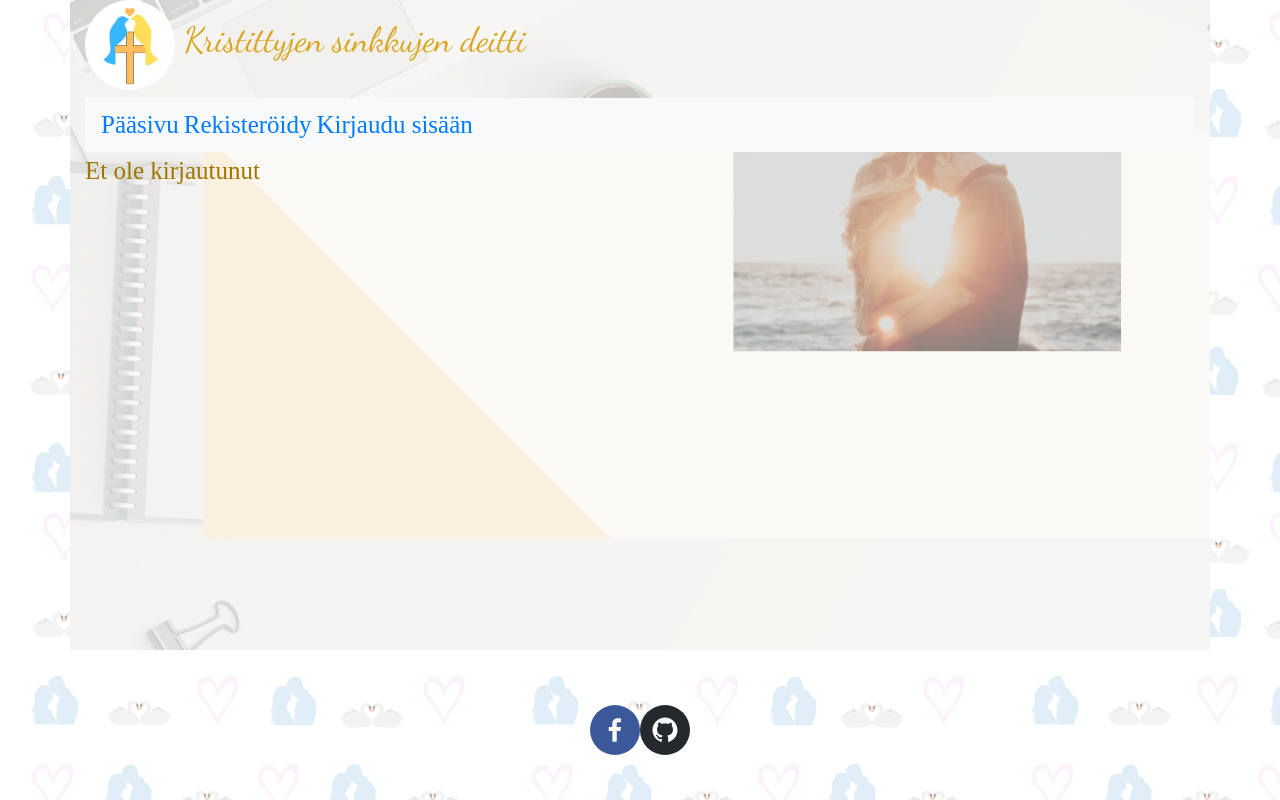
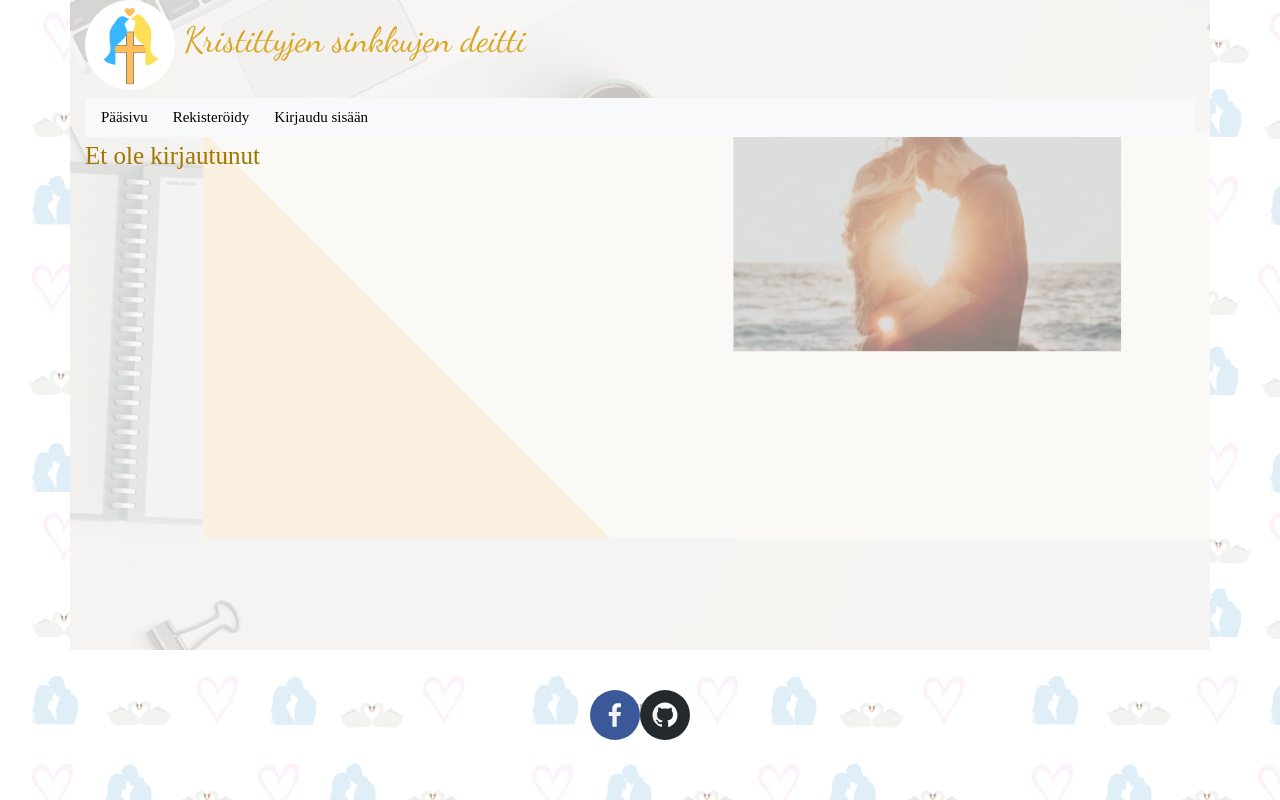
Before and after one commit to Ohtu-KSDeitti/frontend_ksd, a React (Create React App) app: page / in a window 1280 px wide. Built offline with nearby package versions, Linux system fonts and the light colour scheme; no server answers.

Commit message:
New shiny beautiful Navbar 2.0
Co-authored-by: nettivastaava <valtteri.andstrom@gmail.com>

```diff
--- a/src/components/templates/LoginForm.js
+++ b/src/components/templates/LoginForm.js
@@ -54,7 +54,7 @@ const LoginForm = ({ setLoggedUser, setToken }) => {
       <Notification message={notification} />
       <Form onSubmit={submit}>
         <Form.Group>
-          <Form.Label><b>Sähköposti</b></Form.Label>
+          <Form.Label>Sähköposti</Form.Label>
           <Form.Control
             id="email"
             required
@@ -62,7 +62,7 @@ const LoginForm = ({ setLoggedUser, setToken }) => {
             value={email}
             onChange={({ target }) => setEmail(target.value)}
           />
-          <Form.Label><b>Salasana</b></Form.Label>
+          <Form.Label>Salasana</Form.Label>
           <Form.Control
             id="password"
             required
--- a/src/components/templates/Menu.js
+++ b/src/components/templates/Menu.js
@@ -3,19 +3,15 @@ import { Nav, Navbar } from 'react-bootstrap'
 import '../../index.css'
 
 const Menu = ({ loggedUser, logout }) => {
-  const padding = {
-    paddingRight: 5,
-  }
-
   if (!loggedUser) {
     return (
       <Navbar bg="light" variant="dark">
         <Navbar.Toggle aria-controls="responsive-navbar-nav" />
         <Navbar.Collapse id="responsive-navbar-nav">
           <Nav className="palkki">
-            <a href="/" style={padding}>Pääsivu</a>
-            <a id="registerform" href="/register" style={padding}>Rekisteröidy</a>
-            <a id="loginform" href="/login" style={padding}>Kirjaudu sisään</a>
+            <a className="menuLink" href="/">Pääsivu</a>
+            <a className="menuLink" id="registerform" href="/register">Rekisteröidy</a>
+            <a className="menuLink" id="loginform" href="/login">Kirjaudu sisään</a>
           </Nav>
         </Navbar.Collapse>
       </Navbar>
@@ -26,10 +22,10 @@ const Menu = ({ loggedUser, logout }) => {
       <Navbar.Toggle aria-controls="responsive-navbar-nav" />
       <Navbar.Collapse id="responsive-navbar-nav">
         <Nav className="palkki">
-          <a href="/" style={padding}>Pääsivu</a>
-          <a id="userpage" href={`/${loggedUser}`} style={padding}>Oma sivu</a>
-          <a id="settings" href={`/s/${loggedUser}`} style={padding}>Asetukset</a>
-          <a id="loginform" href="/login" style={padding} onClick={logout}>Kirjaudu ulos</a>
+          <a className="menuLink" href="/">Pääsivu</a>
+          <a className="menuLink" id="userpage" href={`/${loggedUser}`}>Oma sivu</a>
+          <a className="menuLink" id="settings" href={`/s/${loggedUser}`}>Asetukset</a>
+          <a className="menuLink" id="loginform" href="/login" onClick={logout}>Kirjaudu ulos</a>
         </Nav>
       </Navbar.Collapse>
     </Navbar>
--- a/src/index.css
+++ b/src/index.css
@@ -23,6 +23,12 @@ code {
   color: red;
 }
 
+.menuLink {
+  color: black;
+  padding-right: 25px;
+  font-size: 15px;
+}
+
 .caps {
   color:red
 }
@@ -42,9 +48,6 @@ code {
 .navbar-custom {
   background-color: lightgreen;
 }
-/* Modify brand and text color */
-
-.navbar-custom .navbar-brand,
-.navbar-custom .navbar-text {
-  color: green;
+.palkki {
+  padding: 25;
 }
```
